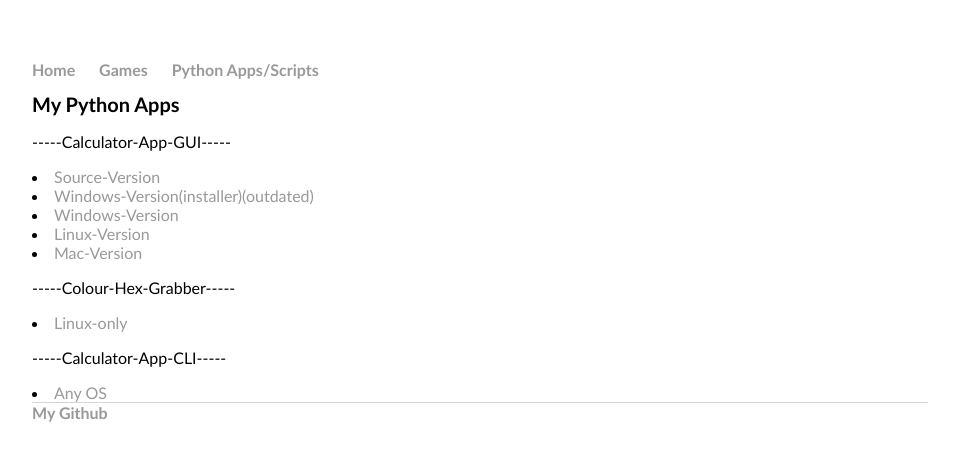
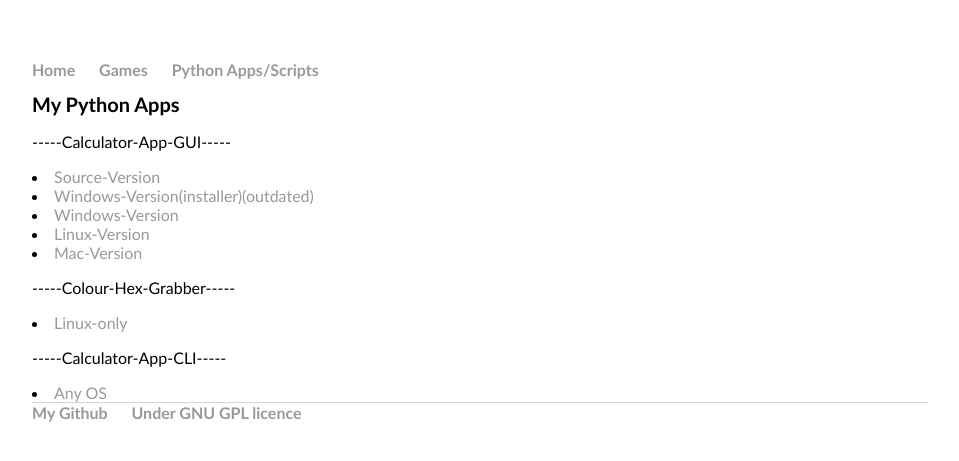
Before and after one commit to hen6003/hen6003.github.io, a Jekyll site: the page built from python/index.html, in a window 1280 px wide. Shown: the top 461 px of the page, without its empty margins (160-1119 px from the left). Built offline with Jekyll 4.4.1, drawn with Linux system fonts in a browser that asks for light colours.

Commit message:
Update default.html

```diff
--- a/_layouts/default.html
+++ b/_layouts/default.html
@@ -21,6 +21,7 @@
 			<footer>
 	    		<ul>
 	        		<li><a href="https://github.com/hen6003/">My Github</a></li>
+				<li><a href="https://www.gnu.org/licenses/lgpl-3.0.en.html">Under GNU GPL licence</a></li>
 				</ul>
 			</footer>
 		</body>
```
